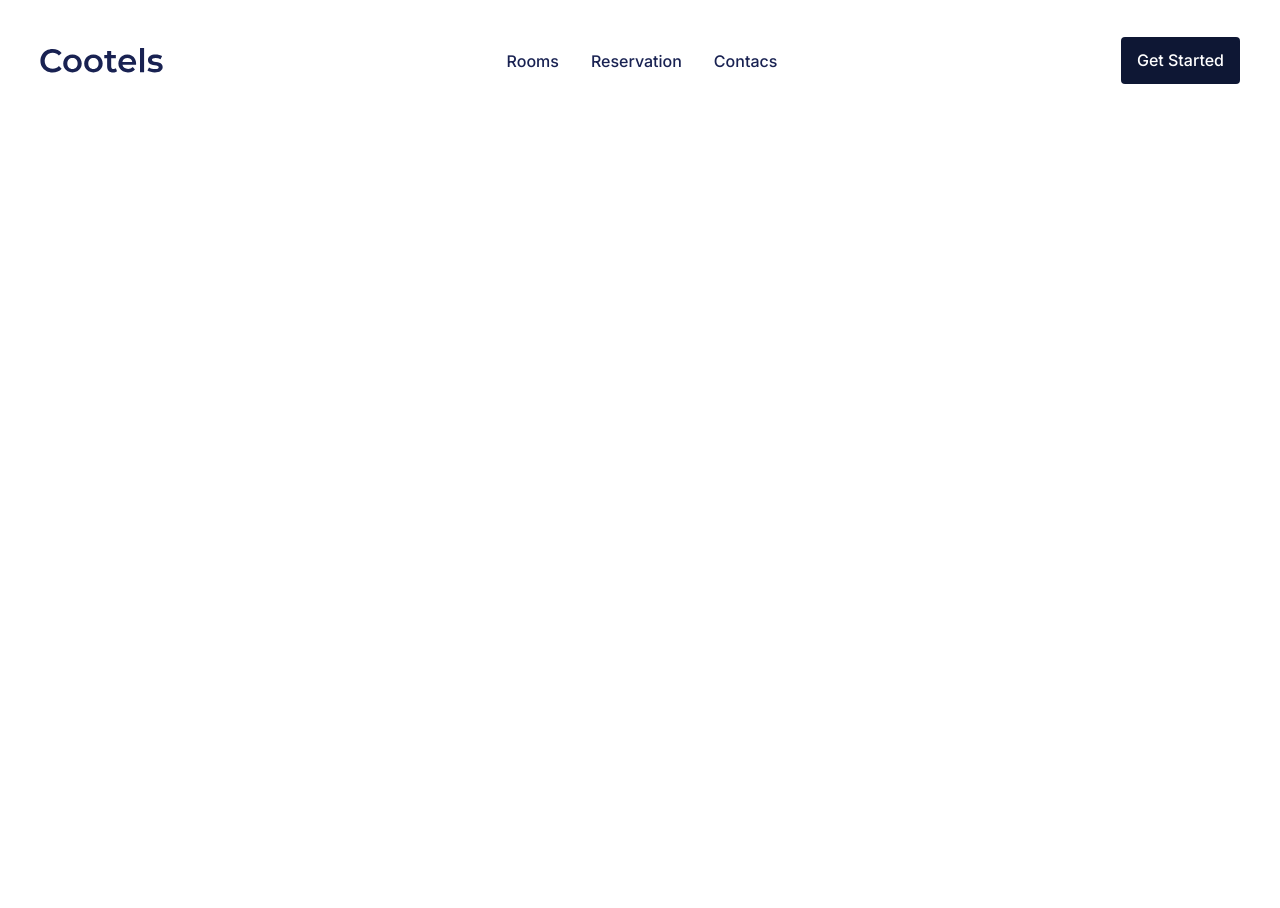
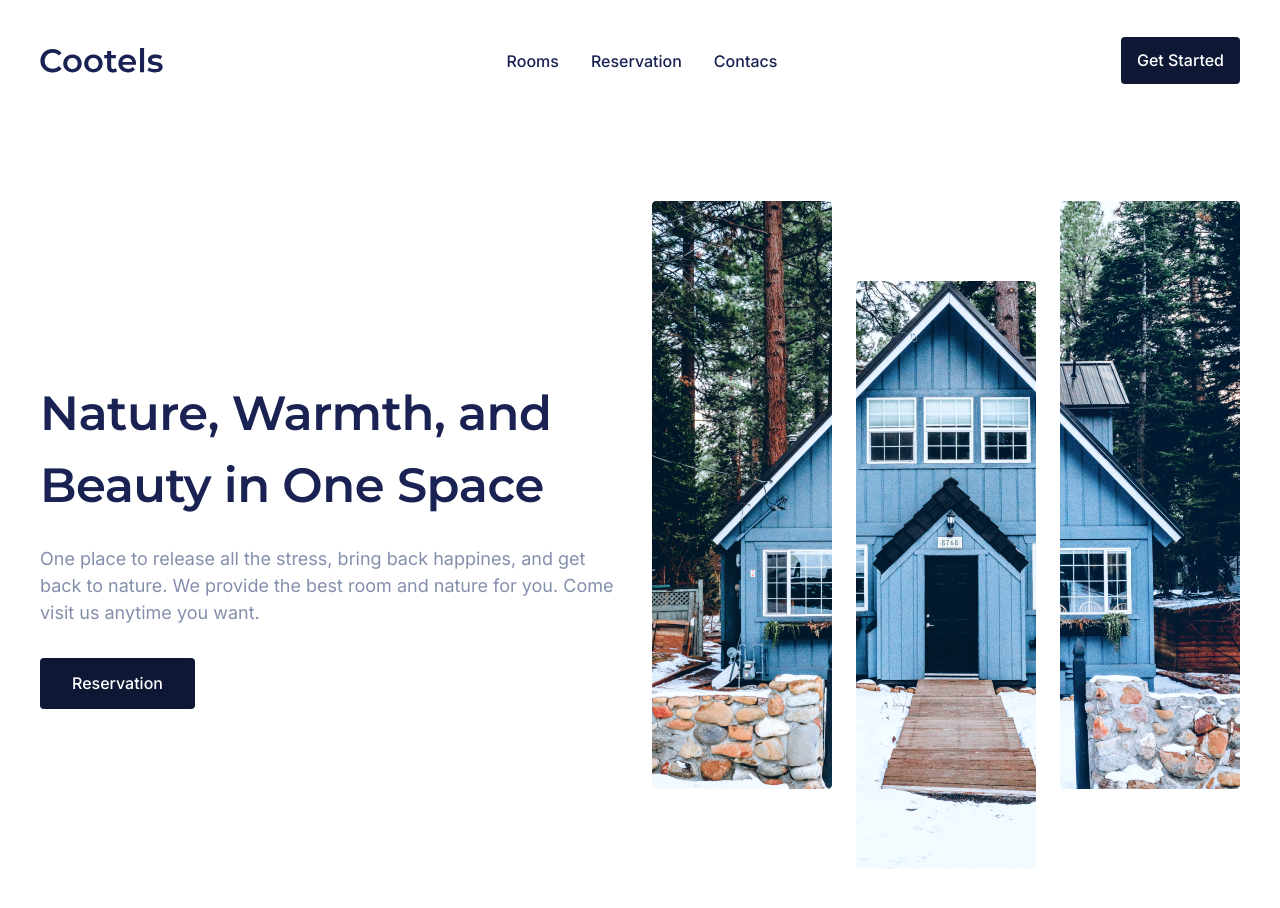
Before and after one commit to NeverMind109/Cootels, a website: page app/index.pug in a window 1280 px wide. Before the commit the page ends 800 px from the top, so only its background shows below. Drawn offline with nearby package versions, Linux system fonts and the light colour scheme; files that its build step writes are made by us from their sources.

Commit message:
Created: Added Main-Section

```diff
--- a/app/index.pug
+++ b/app/index.pug
@@ -24,5 +24,20 @@ html(lang="en")
                             li.menu__list-item
                                 a.menu__list-link(href="#Contacs") Contacs
                     .header__button
-                        a.button(href="questions").header__start Get Started
+                        a.button(href="#Reservation").header__start Get Started
+        main.content
+            .container
+                section.section.main-section
+                    .main-section__info
+                        .main-section__title Nature, Warmth, and Beauty in One Space
+                        .main-section__text One place to release all the stress, bring back happines, and get back to nature. We provide the best room and nature for you. Come visit us anytime you want.
+                        a.button.main-section__btn Reservation
+                    .main-section__images
+                        .main-section__image.main-section__images-left
+                            img.main-section__img(src="images/left-img.jpg" alt="Left Image" width = "180" height = "588")
+                        .main-section__image.main-section__images-center
+                            img.main-section__img(src="images/center-img.jpg" alt="Center Image" width = "180" height = "588")
+                        .main-section__image.main-section__images-right
+                            img.main-section__img(src="images/right-img.jpg" alt="Right Image" width = "180" height = "588")
+
         script(src="js/main.min.js")
--- /dev/null
+++ b/app/scss/_blocks/_main-section.scss
@@ -0,0 +1,40 @@
+.main-section {
+    display: flex;
+    justify-content: space-between;
+    align-items: center;
+		&__info {
+            max-width: 587px;
+            text-align: left;
+		}
+		&__title {
+            font-family: 'Montserrat', sans-serif;
+            font-weight: 600;
+            font-size: 48px;
+            line-height: 72px;
+            letter-spacing: -0.01em;
+            color: #192252;
+            margin-bottom: 24px;
+		}
+		&__text {
+            margin-bottom: 32px;
+		}
+		&__images {
+            display: flex;
+            justify-content: space-between;
+            margin-bottom: 16px;
+		}
+        &__image {
+            height: 588px;
+        }
+        &__img {
+            border-radius: 4px;
+            object-fit: cover;
+		}
+		&__images-left {
+            margin-right: 24px;
+		}
+		&__images-center {
+            margin-top: 80px;
+            margin-right: 24px;
+		}
+}
--- a/app/scss/style.scss
+++ b/app/scss/style.scss
@@ -3,5 +3,6 @@
 @import "_fonts.scss";
 @import "_global.scss";
 @import "_blocks/_header.scss";
+@import "_blocks/_main-section.scss";
 
 @import "_media.scss";
```
Also changed, not shown: app/css/style.min.css, app/images/center-img.jpg (added), app/images/left-img.jpg (added), app/images/right-img.jpg (added), app/index.html.
